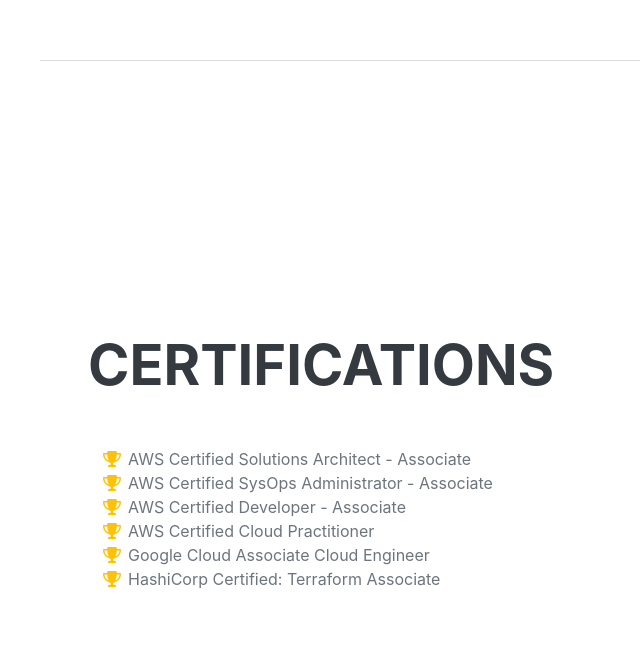
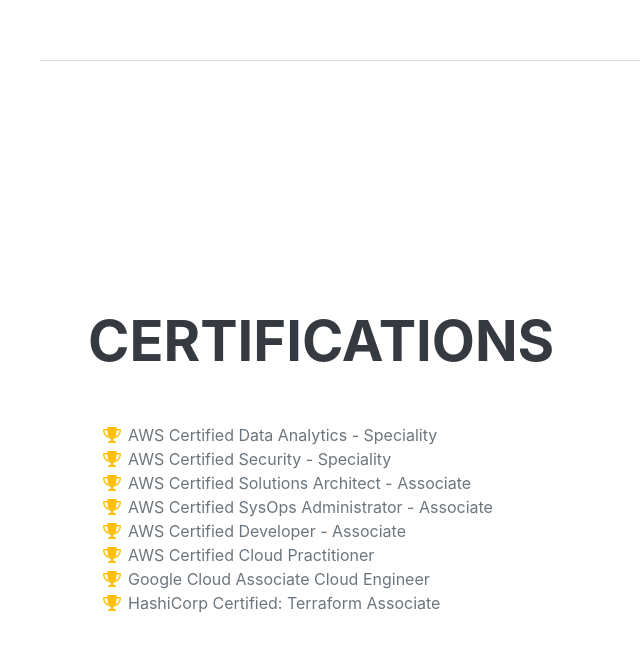
Before and after one commit to Mikkochu/cloud-resume-challenge, a plain HTML site: page website/index.html in a window 1280 px wide. Shown: the part 3582-4233 px from the top of the page, without its empty margins (232-872 px from the left). Drawn offline with nearby package versions, Linux system fonts and the light colour scheme; no server answers; a web font is replaced by a local one.

Commit message:
Update index.html

```diff
--- a/website/index.html
+++ b/website/index.html
@@ -202,6 +202,14 @@
                     <ul class="fa-ul mb-0">
                         <li>
                             <span class="fa-li"><i class="fas fa-trophy text-warning"></i></span>
+                            AWS Certified Data Analytics - Speciality
+                        </li>
+                        <li>
+                            <span class="fa-li"><i class="fas fa-trophy text-warning"></i></span>
+                            AWS Certified Security - Speciality
+                        </li>
+                        <li>
+                            <span class="fa-li"><i class="fas fa-trophy text-warning"></i></span>
                             AWS Certified Solutions Architect - Associate
                         </li>
                         <li>
```
